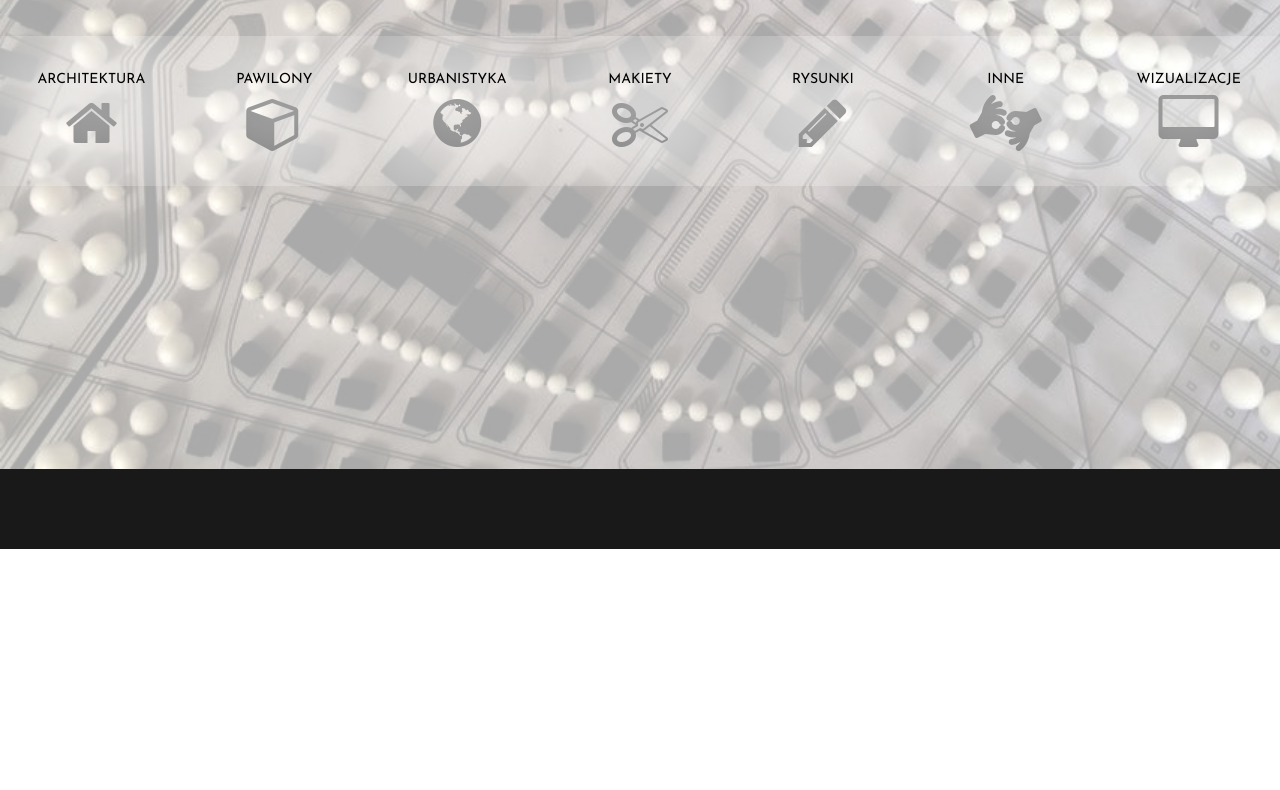
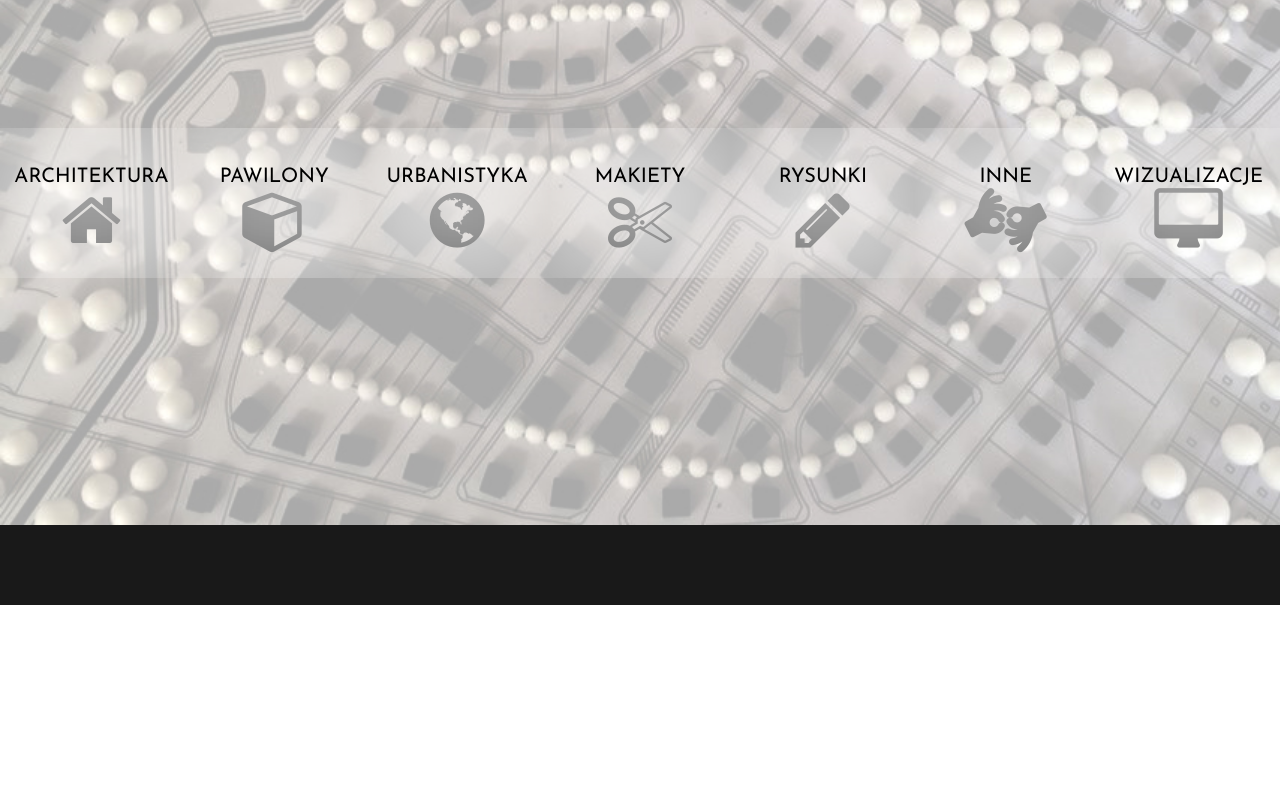
Before and after one commit to annkaczmarek/annkaczmarek.github.io, a website: page index.html in a window 1280 px wide. Shown: the part 331-1121 px from the top of the page. Drawn offline with nearby package versions, Linux system fonts and the light colour scheme; some packages are replaced by stand-ins of ours.

Commit message:
update bootstrap

```diff
--- a/index.html
+++ b/index.html
@@ -7,7 +7,7 @@
     <meta name="description" content="Portfolio - Anna Kaczmarek">
     <meta name="author" content="Adrian Kaczmarek">
     <link rel="stylesheet" href="font-awesome/css/font-awesome.min.css">
-    <link rel="stylesheet" href="https://maxcdn.bootstrapcdn.com/bootstrap/3.3.7/css/bootstrap.min.css">
+    <link rel="stylesheet" href="https://maxcdn.bootstrapcdn.com/bootstrap/4.6.1/css/bootstrap.min.css">
     <link href="https://fonts.googleapis.com/css?family=Amatic+SC|Josefin+Sans" rel="stylesheet">
     <script src="https://ajax.googleapis.com/ajax/libs/jquery/3.6.0/jquery.min.js"></script>
     <script src="https://ajax.googleapis.com/ajax/libs/angularjs/1.4.8/angular.min.js"></script>
@@ -20,7 +20,7 @@
             <span>Copyright &copy; <strong>Anna Kaczmarek.</strong> All rights reserved.</span>
         </div>
     </footer>
-    <script src="https://maxcdn.bootstrapcdn.com/bootstrap/3.3.7/js/bootstrap.min.js"></script>
+    <script src="https://maxcdn.bootstrapcdn.com/bootstrap/4.6.1/js/bootstrap.min.js"></script>
     <script src="https://ajax.googleapis.com/ajax/libs/angularjs/1.4.8/angular-route.js"></script>
     <!--<script src="data/data.js"></script>-->
     <script src="app.js"></script>
```
